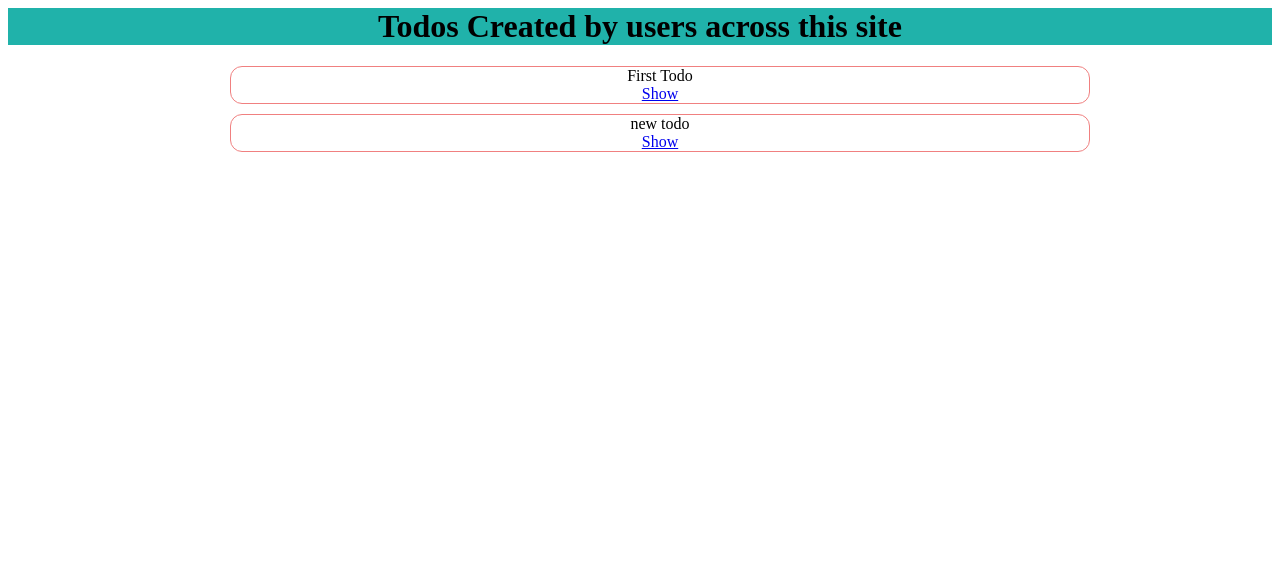
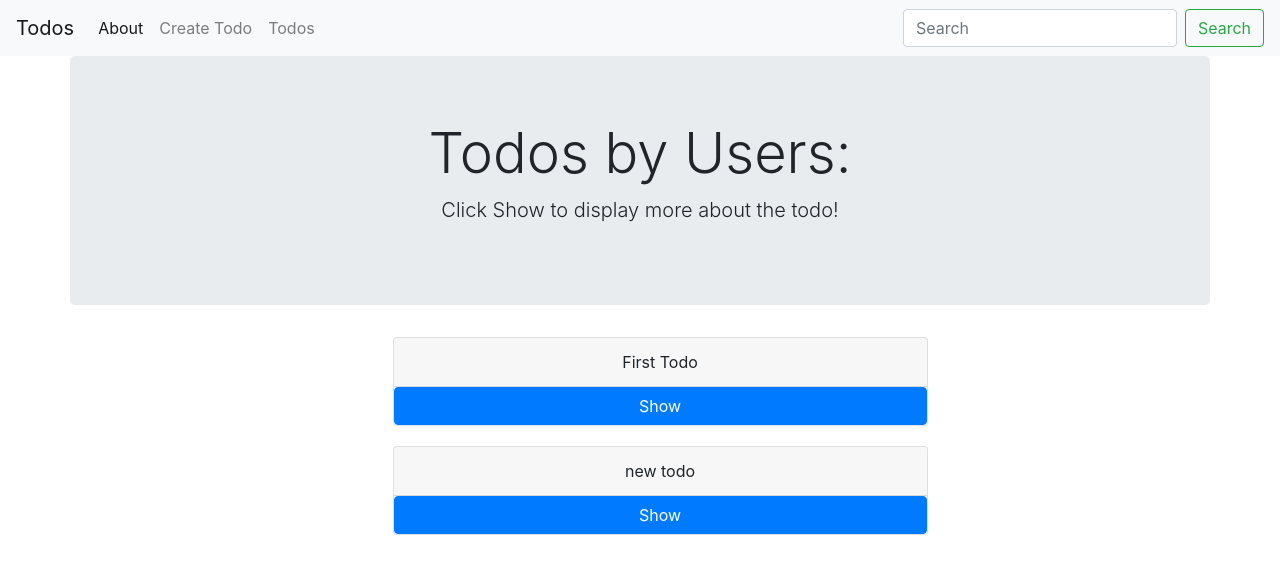
Before and after one commit to sawrozpdl/djangoapp, a Django app: page /todos/ in a window 1280 px wide. Shown: the top 574 px of the page. Run offline with Django 3.2, Linux system fonts and the light colour scheme; data comes from the database, SQL or seed files in the repository; some libraries are stand-ins or nearby versions.

Commit message:
some styling

```diff
--- a/static/css/todos.css
+++ b/static/css/todos.css
@@ -1,29 +1,7 @@
-.container {
-    max-width: 900px;
-    margin : auto;
+.card {
+    margin : 20px auto;
 }
 
-.content {
-    margin: 10px auto;
-    border: 1px solid lightcoral;
-    border-radius: 12px;
+.jumbotron, .todo-list {
     text-align: center;
 }
-
-li {
-    list-style: none;
-}
-
-h1 {
-    text-align: center;
-    background : lightseagreen;
-}
-
-span {
-    display: block;
-}
-
-.date-container {
-    display: flex;
-    justify-content: space-around;
-}
--- /dev/null
+++ b/static/html/common/header.html
@@ -0,0 +1,75 @@
+{% load static %}
+
+<!DOCTYPE html>
+<html lang="en">
+  <head>
+    <meta charset="UTF-8" />
+    <meta name="viewport" content="width=device-width, initial-scale=1.0" />
+    <meta http-equiv="X-UA-Compatible" content="ie=edge" />
+    <link
+      rel="stylesheet"
+      href="https://stackpath.bootstrapcdn.com/bootstrap/4.3.1/css/bootstrap.min.css"
+      integrity="sha384-ggOyR0iXCbMQv3Xipma34MD+dH/1fQ784/j6cY/iJTQUOhcWr7x9JvoRxT2MZw1T"
+      crossorigin="anonymous"
+    />
+    <link rel="stylesheet" type="text/css" href="{% static 'css/todos.css' %}">
+    <title>Todos</title>
+  </head>
+  <body>
+    <nav class="navbar navbar-expand-lg navbar-light bg-light">
+      <a class="navbar-brand" href="{% url 'home' %}">Todos</a>
+      <button
+        class="navbar-toggler"
+        type="button"
+        data-toggle="collapse"
+        data-target="#navbarTogglerDemo02"
+        aria-controls="navbarTogglerDemo02"
+        aria-expanded="false"
+        aria-label="Toggle navigation"
+      >
+        <span class="navbar-toggler-icon"></span>
+      </button>
+
+      <div class="collapse navbar-collapse" id="navbarTogglerDemo02">
+        <ul class="navbar-nav mr-auto mt-2 mt-lg-0">
+          <li class="nav-item active">
+            <a class="nav-link" href="#"
+              >About <span class="sr-only">(current)</span></a
+            >
+          </li>
+          <li class="nav-item">
+            <a class="nav-link" href="{% url 'todos:create'%}">Create Todo</a>
+          </li>
+          <li class="nav-item">
+            <a class="nav-link" href="{% url 'todos:home'%}">Todos</a>
+          </li>
+        </ul>
+        <form class="form-inline my-2 my-lg-0">
+          <input
+            class="form-control mr-sm-2"
+            type="search"
+            placeholder="Search"
+          />
+          <button class="btn btn-outline-success my-2 my-sm-0" type="submit">
+            Search
+          </button>
+        </form>
+      </div>
+    </nav>
+  </body>
+  <script
+    src="https://code.jquery.com/jquery-3.3.1.slim.min.js"
+    integrity="sha384-q8i/X+965DzO0rT7abK41JStQIAqVgRVzpbzo5smXKp4YfRvH+8abtTE1Pi6jizo"
+    crossorigin="anonymous"
+  ></script>
+  <script
+    src="https://cdnjs.cloudflare.com/ajax/libs/popper.js/1.14.7/umd/popper.min.js"
+    integrity="sha384-UO2eT0CpHqdSJQ6hJty5KVphtPhzWj9WO1clHTMGa3JDZwrnQq4sF86dIHNDz0W1"
+    crossorigin="anonymous"
+  ></script>
+  <script
+    src="https://stackpath.bootstrapcdn.com/bootstrap/4.3.1/js/bootstrap.min.js"
+    integrity="sha384-JjSmVgyd0p3pXB1rRibZUAYoIIy6OrQ6VrjIEaFf/nJGzIxFDsf4x0xIM+B07jRM"
+    crossorigin="anonymous"
+  ></script>
+</html>
--- /dev/null
+++ b/static/html/todos/todos.html
@@ -0,0 +1,24 @@
+{% load static %}
+{% include "common/header.html" %}
+<link rel="stylesheet" type="text/css" href="{% static 'css/todos.css' %}">
+
+<div class="jumbotron container">
+  <h1 class="display-4">{{ title }}</h1>
+  <p class="lead"> Click Show to display more about the todo! </p>
+</div>
+
+
+<div class= 'container'>
+    {%  if todos  %}
+        <ul class = "todo-list">
+            {% for todo in todos %}
+                <li class = "card w-50">
+                    <span class = 'card-header'>{{todo.title}}</span>
+                    <a class = 'btn btn-primary' href = "{% url 'todos:id' todo.tid %}">Show</a>
+                </li>
+            {% endfor %}
+        </ul>
+    {% else %}
+        <h2>NO content here!</h2>
+    {% endif %}
+</div>
--- a/static/templates/todos/index.html
+++ /dev/null
@@ -1,20 +0,0 @@
-{% load static %}
-
-<link rel="stylesheet" type="text/css" href="{% static 'css/todos.css' %}">
-
-<h1>{{title}}</h1>
-
-<div class= 'container'>
-    {%  if todos  %}
-        <ul>
-            {% for todo in todos %}
-                <li class = "content">
-                    <span class = 'todo-title'>{{todo.title}}</span>
-                    <a href = "{% url 'todos:id' todo.tid %}">Show</a>
-                </li>
-            {% endfor %}
-        </ul>
-    {% else %}
-        <h2>NO content here!</h2>
-    {% endif %}
-</div>
--- a/todoapp/settings.py
+++ b/todoapp/settings.py
@@ -31,7 +31,7 @@ ALLOWED_HOSTS = []
 # Application definition
 
 INSTALLED_APPS = [
-    'livesync',
+    #'livesync',
     'django.contrib.admin',
     'django.contrib.auth',
     'django.contrib.contenttypes',
@@ -42,7 +42,7 @@ INSTALLED_APPS = [
 ]
 
 MIDDLEWARE = [
-    'livesync.core.middleware.DjangoLiveSyncMiddleware',
+    #'livesync.core.middleware.DjangoLiveSyncMiddleware',
     'django.middleware.security.SecurityMiddleware',
     'django.contrib.sessions.middleware.SessionMiddleware',
     'django.middleware.common.CommonMiddleware',
@@ -55,7 +55,7 @@ MIDDLEWARE = [
 
 ROOT_URLCONF = 'todoapp.urls'
 
-TEMPLATE_DIR = os.path.join(BASE_DIR, 'static/templates')
+TEMPLATE_DIR = os.path.join(BASE_DIR, 'static/html')
 
 TEMPLATES = [
     {
--- a/todoapp/urls.py
+++ b/todoapp/urls.py
@@ -15,14 +15,11 @@ Including another URLconf
 """
 from django.contrib import admin
 from django.urls import include, path
-from django.http import HttpResponse
+from . import views
 
-def greet(request):
-    print(request.body, request.headers)
-    return HttpResponse('Welcome to my website!')
 
 urlpatterns = [
     path('admin/', admin.site.urls),
     path('todos/', include('todos.urls')),
-    path('', greet, name='home')
+    path('', views.home, name='home')
 ]
--- a/todos/urls.py
+++ b/todos/urls.py
@@ -3,6 +3,6 @@ from . import views
 app_name = 'todos'
 urlpatterns = [
     path('', views.index, name = 'home'),
-    path('<slug:todoId>', views.showTodo, name = 'id'),
-    path('<slug:todoId>/<str:action>', views.action, name = 'action')
+    path('show/<slug:todoId>', views.show_todo, name = 'id'),
+    path('create', views.create, name = 'create')
 ]
--- a/todos/views.py
+++ b/todos/views.py
@@ -5,14 +5,14 @@ from .models import Todo, User
 
 def index(request):
     todos = Todo.objects.all()
-    template = loader.get_template('todos/index.html')
+    template = loader.get_template('todos/todos.html')
     content = {
-        'title' : 'Todos Created by users across this site',
+        'title' : 'Todos by Users:',
         'todos' : todos
     }
     return HttpResponse(template.render(content, request))
 
-def showTodo(request, todoId):
+def show_todo(request, todoId):
     todo = Todo.objects.get(tid=todoId);
     template = loader.get_template('todos/todo.html')
     content = {
@@ -20,5 +20,8 @@ def showTodo(request, todoId):
     }
     return HttpResponse(template.render(content, request)) # content is the context
 
-def action(request, todoId, action):
-    return HttpResponse('You are Doing action: {action} viewing : {id}'.format(id=todoId, action=action))
+
+def create(request):
+    return HttpResponse(loader.get_template('todos/createTodo.html').render({
+        'guide' : 'Fill out your todo'
+    }, request))
```
Also changed, not shown: static/html/index.html (added, +7 -0 lines), static/html/todos/createTodo.html (added, +28 -0 lines), static/html/todos/todo.html (added, +14 -0 lines), static/templates/todos/todo.html (deleted, +0 -13 lines), todoapp/views.py (added, +7 -0 lines), todos/services/todo_service.py (added), todos/services/user_service.py (added).
